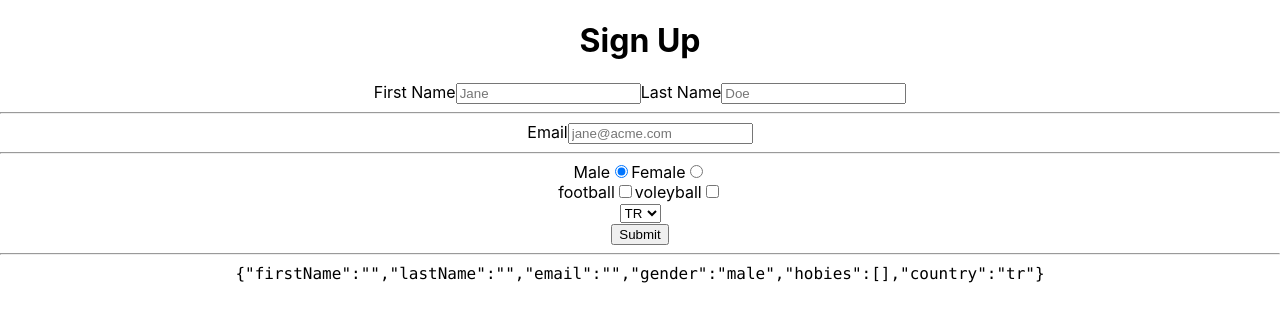
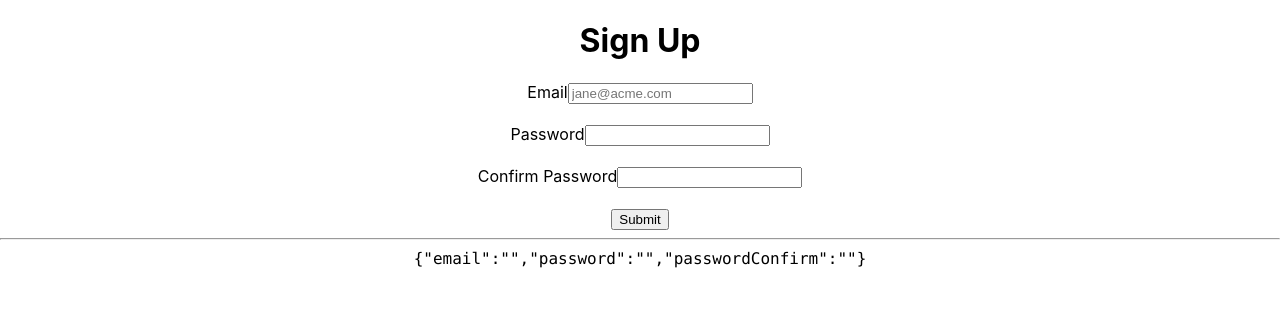
Before and after one commit to hilalozturk1/react-overview, a React (Create React App) app in the folder formik/: page / in a window 1280 px wide. Shown: the top 322 px of the page. Built offline with nearby package versions, Linux system fonts and the light colour scheme.

Commit message:
formik form validation with yup

```diff
--- a/formik/src/App.js
+++ b/formik/src/App.js
@@ -1,29 +1,31 @@
 import { Formik, Field, Form, useFormik } from "formik";
 import "./App.css";
+import * as yup from "yup";
 
 function App() {
+  const schema = yup.object().shape({
+    email: yup.string().email().required(),
+    password: yup.string().min(5).required(),
+    passwordConfirm: yup
+      .string()
+      .oneOf([yup.ref("password")])
+      .required(),
+  });
   const formik = useFormik({
     initialValues: {
-      firstName: "",
-      lastName: "",
       email: "",
-      gender: "male",
-      hobies: [],
-      country: "tr",
+      password: "",
+      passwordConfirm: "",
     },
     onSubmit: (values) => {
       console.log(JSON.stringify(values, null, 2));
     },
+    validationSchema: schema,
   });
   return (
     <div className="App">
       <h1>Sign Up</h1>
       <form onSubmit={formik.handleSubmit}>
-        <label htmlFor="firstName">First Name</label>
-        <input name="firstName" placeholder="Jane" onChange={formik.handleChange} />
-        <label htmlFor="lastName">Last Name</label>
-        <input name="lastName" placeholder="Doe" onChange={formik.handleChange} />
-        <hr />
         <label htmlFor="email">Email</label>
         <input
           name="email"
@@ -32,33 +34,14 @@ function App() {
           onChange={formik.handleChange}
         />
         <br />
-        <hr />
-        Male
-        <input
-          name="gender"
-          value="male"
-          onChange={formik.handleChange}
-          type="radio"
-          checked={formik.values.gender === "male"}
-        />
-        Female
-        <input
-          name="gender"
-          value="female"
-          onChange={formik.handleChange}
-          type="radio"
-          checked={formik.values.gender === "female"}
-        />
         <br />
-        football
-        <input type="checkbox" name="hobies" value="football" onChange={formik.handleChange} />
-        voleyball
-        <input type="checkbox" name="hobies" value="voleyball" onChange={formik.handleChange} />
+        <label>Password</label>
+        <input name="password" onChange={formik.handleChange} />
         <br />
-        <select name="country" onChange={formik.handleChange}>
-          <option value="tr">TR</option>
-          <option value="uk">UK</option>
-        </select>
+        <br />
+        <label>Confirm Password</label>
+        <input name="passwordConfirm" onChange={formik.handleChange} />
+        <br />
         <br />
         <button type="submit">Submit</button>
         <hr />
```
